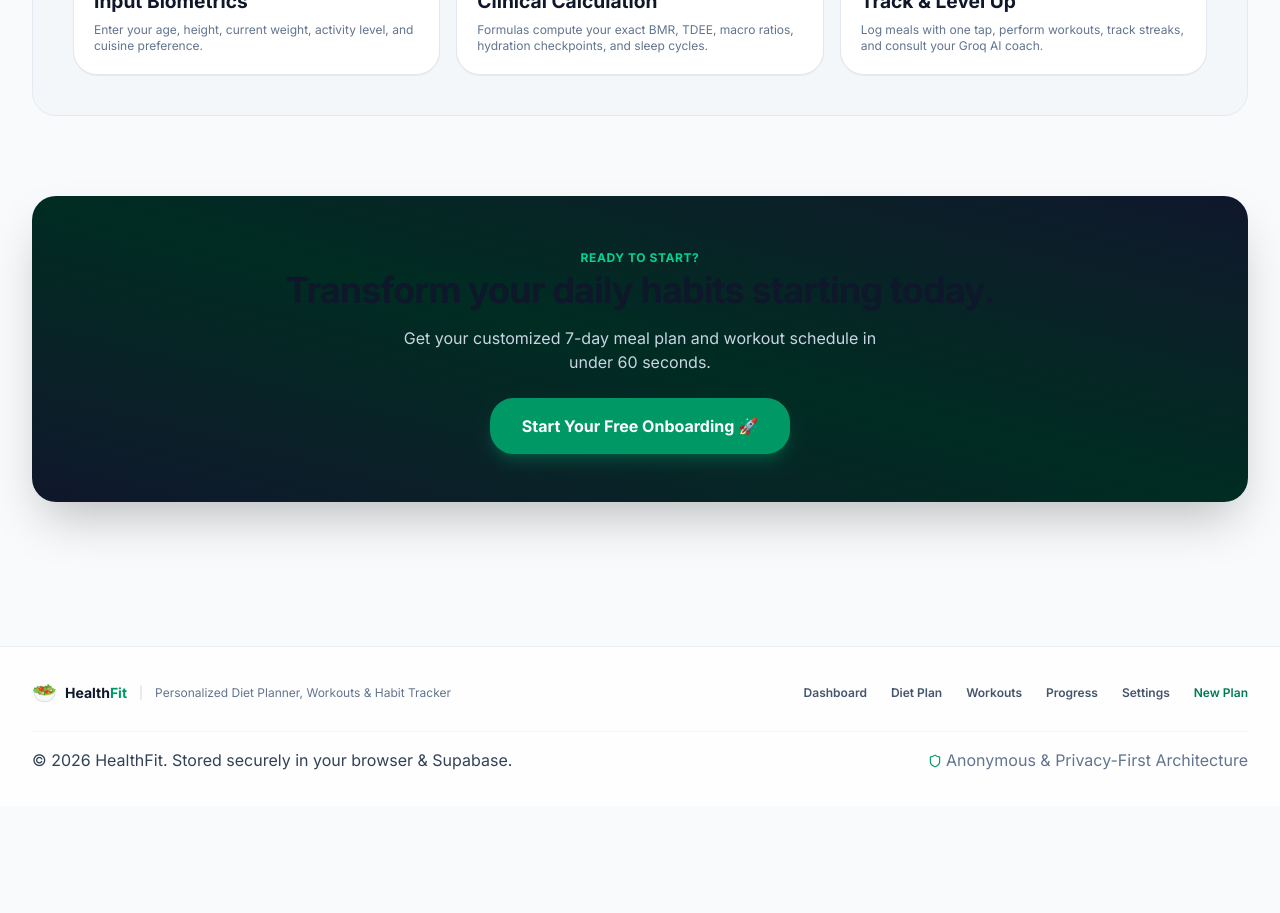
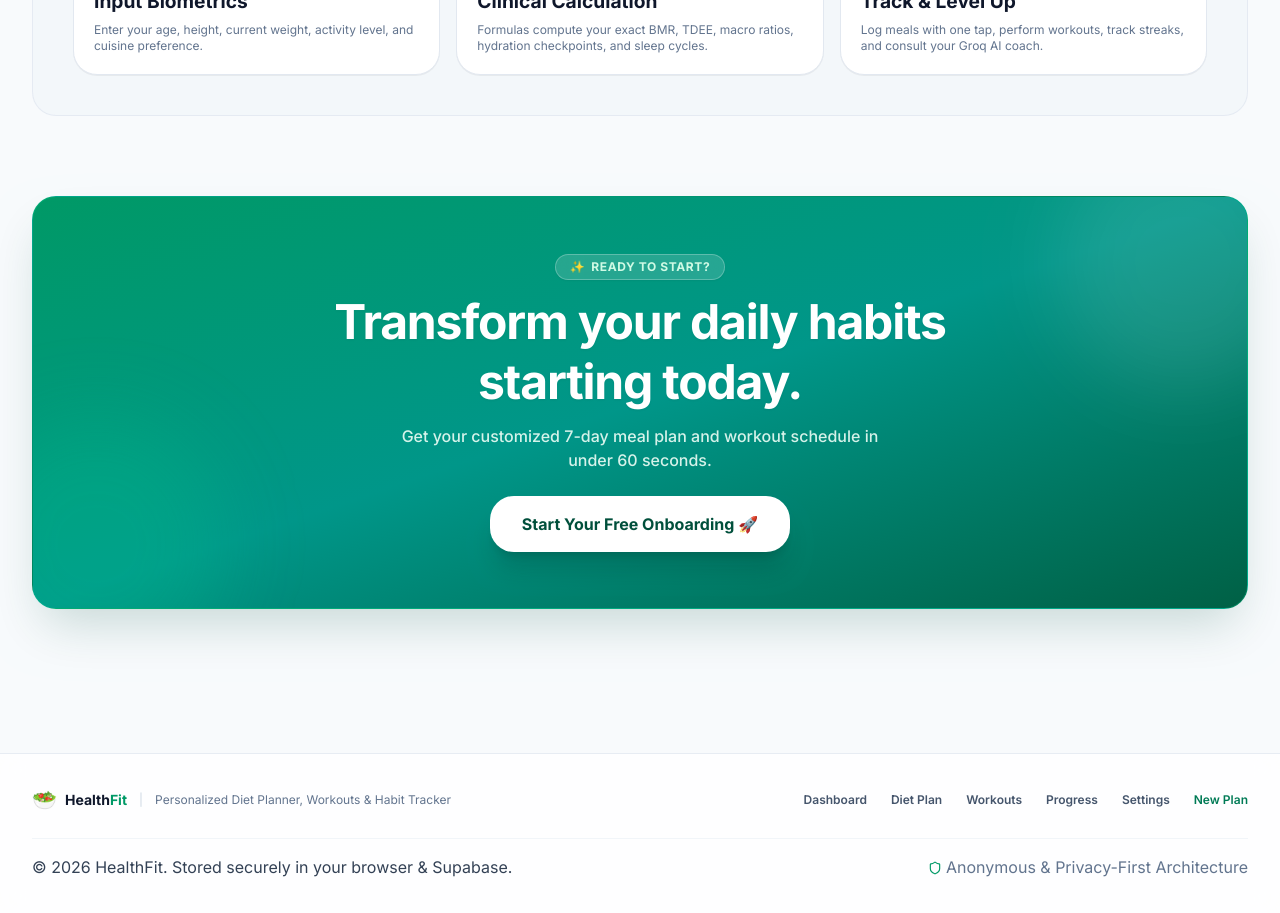
Before and after one commit to hemanth2581/Healthfit, a Next.js app: page / in a window 1280 px wide. Shown: the part 1880-2793 px from the top of the page. Before the commit the page ends 2686 px from the top, so only its background shows below. Built offline with nearby package versions, Linux system fonts and the light colour scheme; no server answers; the database is empty.

Commit message:
fix(ui): redesign CTA and End-of-Day banners with radiant emerald-teal gradient and crisp typography

```diff
--- a/app/dashboard/page.tsx
+++ b/app/dashboard/page.tsx
@@ -455,15 +455,16 @@ export default function DashboardPage() {
         />
 
         {/* 6. Complete Day Banner */}
-        <div className="p-5 sm:p-7 rounded-3xl bg-gradient-to-r from-slate-900 via-emerald-950 to-slate-900 text-white shadow-xl flex flex-col sm:flex-row sm:items-center justify-between gap-4">
-          <div>
-            <span className="text-xs font-bold uppercase tracking-wider text-emerald-400">
-              End of Day Evaluation
+        <div className="relative overflow-hidden p-6 sm:p-8 rounded-3xl bg-gradient-to-r from-emerald-600 via-teal-600 to-emerald-700 text-white shadow-xl shadow-emerald-900/15 border border-emerald-400/30 flex flex-col sm:flex-row sm:items-center justify-between gap-5">
+          <div className="relative z-10 space-y-1">
+            <span className="inline-flex items-center gap-1.5 px-3 py-1 rounded-full bg-white/15 backdrop-blur-md text-emerald-100 text-xs font-bold uppercase tracking-wider">
+              <span>✨</span>
+              <span>End of Day Evaluation</span>
             </span>
-            <h3 className="text-lg sm:text-xl font-extrabold tracking-tight mt-0.5">
+            <h3 className="text-xl sm:text-2xl font-black tracking-tight mt-1 !text-white">
               Ready to wrap up today?
             </h3>
-            <p className="text-xs text-slate-300 mt-1 max-w-md">
+            <p className="text-xs sm:text-sm text-emerald-50/90 max-w-md font-medium">
               Calculate your overall health score, update your consistency streak, and bank Health Points.
             </p>
           </div>
@@ -471,7 +472,7 @@ export default function DashboardPage() {
           <button
             type="button"
             onClick={handleCompleteDay}
-            className="w-full sm:w-auto px-6 py-3.5 rounded-2xl bg-emerald-600 hover:bg-emerald-500 text-white font-extrabold text-sm sm:text-base shadow-lg shadow-emerald-600/30 transition-all active:scale-[0.98] cursor-pointer shrink-0 touch-manipulation text-center"
+            className="relative z-10 w-full sm:w-auto px-7 py-3.5 rounded-2xl bg-white text-emerald-900 hover:bg-emerald-50 font-black text-sm sm:text-base shadow-lg shadow-emerald-950/20 hover:scale-[1.02] active:scale-[0.98] transition-all cursor-pointer shrink-0 touch-manipulation text-center"
           >
             {progressState?.day_completed ? 'View Today’s Summary' : 'Complete Day 🚀'}
           </button>
--- a/app/page.tsx
+++ b/app/page.tsx
@@ -281,23 +281,33 @@ export default function LandingPage() {
       {/* =======================================================
           4. FINAL CTA BANNER
           ======================================================= */}
-      <section className="relative overflow-hidden p-8 sm:p-12 rounded-3xl bg-gradient-to-tr from-slate-900 via-emerald-950 to-slate-900 text-white shadow-2xl text-center space-y-4">
-        <span className="text-xs font-bold uppercase tracking-wider text-emerald-400">
-          Ready to Start?
-        </span>
-        <h2 className="text-2xl sm:text-4xl font-black tracking-tight">
+      <section className="relative overflow-hidden p-8 sm:p-14 rounded-3xl bg-gradient-to-br from-emerald-600 via-teal-600 to-emerald-800 text-white shadow-2xl shadow-emerald-900/20 text-center space-y-5 border border-emerald-400/30">
+        {/* Ambient Decorative Lighting Accents */}
+        <div className="absolute top-0 right-0 -mr-16 -mt-16 w-64 h-64 rounded-full bg-white/10 blur-2xl pointer-events-none" />
+        <div className="absolute bottom-0 left-0 -ml-16 -mb-16 w-64 h-64 rounded-full bg-emerald-400/20 blur-2xl pointer-events-none" />
+
+        <div className="relative z-10 space-y-3">
+          <div className="inline-flex items-center gap-1.5 px-3.5 py-1 rounded-full bg-white/15 backdrop-blur-md border border-white/25 text-emerald-100 text-xs font-bold uppercase tracking-wider shadow-xs">
+            <span>✨</span>
+            <span>Ready to Start?</span>
+          </div>
+
+          <h2 className="text-2xl sm:text-4xl lg:text-5xl font-black tracking-tight !text-white drop-shadow-xs max-w-2xl mx-auto leading-tight">
             Transform your daily habits starting today.
           </h2>
-        <p className="text-sm sm:text-base text-slate-300 max-w-lg mx-auto">
+
+          <p className="text-sm sm:text-base text-emerald-50/90 font-medium max-w-lg mx-auto">
             Get your customized 7-day meal plan and workout schedule in under 60 seconds.
           </p>
-        <div className="pt-2">
+
+          <div className="pt-3">
             <Link
               href={ctaLink}
-            className="inline-flex items-center gap-2 px-8 py-4 rounded-2xl bg-emerald-600 hover:bg-emerald-500 text-white font-extrabold text-sm sm:text-base shadow-lg shadow-emerald-600/30 transition-all active:scale-[0.98] touch-manipulation cursor-pointer"
+              className="inline-flex items-center gap-2 px-8 py-4 rounded-2xl bg-white text-emerald-900 hover:bg-emerald-50 font-black text-sm sm:text-base shadow-xl shadow-emerald-950/20 hover:scale-[1.03] active:scale-[0.98] transition-all touch-manipulation cursor-pointer"
             >
               <span>{hasProfile ? 'Go to Dashboard 🚀' : 'Start Your Free Onboarding 🚀'}</span>
             </Link>
+          </div>
         </div>
       </section>
     </div>
```
Lines whose indentation alone changed are shown as unchanged.
